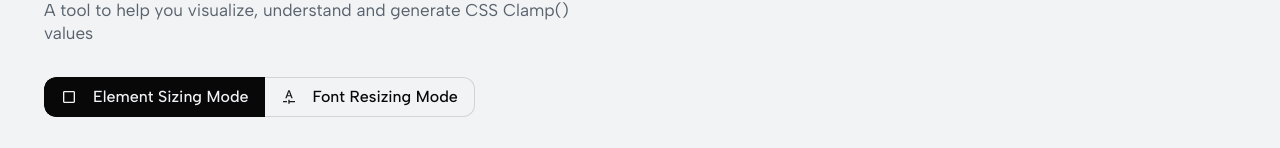
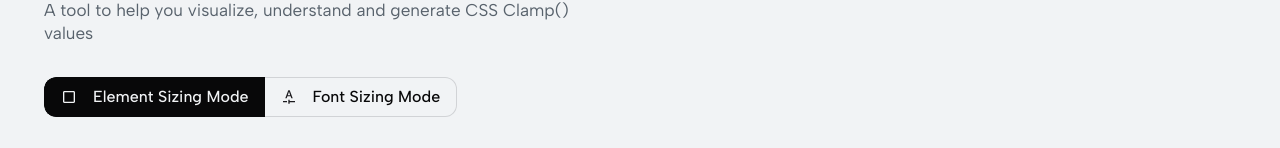
Before and after one commit to Willem-Jaap/cssclamp, a Next.js app: page / in a window 1280 px wide. Shown: the part 167-315 px from the top of the page. Built offline with nearby package versions, Linux system fonts and the light colour scheme.

Commit message:
fix: fix button label

```diff
--- a/src/components/misc/preview-mode-selector.tsx
+++ b/src/components/misc/preview-mode-selector.tsx
@@ -40,7 +40,7 @@ const PreviewModeSelector = () => {
                 <Icon
                     name={`typography-${watch('previewMode') === 'container' ? 'dark' : 'light'}`}
                 />
-                Font Resizing Mode
+                Font Sizing Mode
             </button>
         </div>
     );
```
